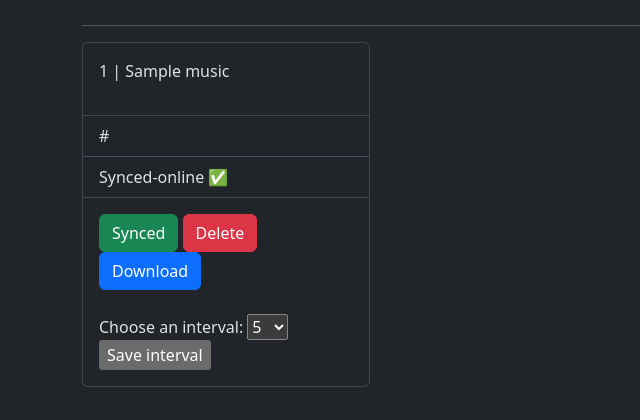
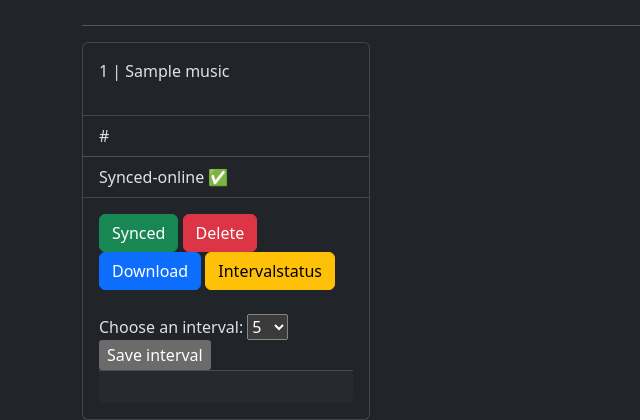
Before and after one commit to thijstakken/MusicService, a Flask app: page / in a window 1280 px wide. Shown: the part 428-848 px from the top of the page, without its empty margins (0-640 px from the left). Before the commit the page ends 815 px from the top, so only its background shows below. Run offline with Flask 3, Linux system fonts and the light colour scheme; tables that the repository leaves empty hold one stand-in row (values such as "Sample post"); some libraries are stand-ins or nearby versions.

Commit message:
Add interval status feature to music cards, not working fully yet

```diff
--- a/web/app.py
+++ b/web/app.py
@@ -1,4 +1,5 @@
 from __future__ import unicode_literals
+from datetime import datetime
 from flask import Flask, render_template, request, redirect, url_for, send_file, flash
 from flask_sqlalchemy import SQLAlchemy
 from werkzeug.utils import secure_filename
@@ -259,7 +260,7 @@
 
     # at the moment it accepts everything. but it should only allow integers as input.
     # close this down somewhere so only integers are allowed through this method.
-    interval = request.args.get('interval', None) # None is the default value
+    interval = request.args.get('interval', None) # None is the default value if no interval is specified
 
     music = Music.query.filter_by(id=music_id).first()
     music.interval = interval
@@ -276,6 +277,7 @@
 # this will be used to check if the playlist/song needs to be downloaded again
 # if the interval time has passed, then the playlist/song will be downloaded again
 # this will be used to keep the music up to date
+# this only schedules jobs for playlists that already exist in the database on boot
 def scheduleJobs():
     # get all the playlists/songs
     music_list = Music.query.all()
@@ -287,7 +289,7 @@
 
         # https://github.com/dbader/schedule
         # https://schedule.readthedocs.io/en/stable/
-        schedule.every(interval).minutes.do(downloadmusic,music.id)
+        schedule.every(interval).minutes.do(downloadmusic,music.id).tag(music.id)
         print("Interval set for:", music.title, interval, "minutes")
 
     print('here are all jobs', schedule.get_jobs())
@@ -299,6 +301,24 @@
     while True:
         schedule.run_pending()
         time.sleep(1)
+
+
+# this function can get the time left before the playlist will be downloaded again
+@app.route("/intervalstatus/<int:music_id>")
+def intervalStatus(music_id):
+
+    time_of_next_run = schedule.next_run(music_id)
+    # get current time
+    time_now = datetime.now()
+    # calculate time left before next run
+    time_left = time_of_next_run - time_now
+
+    print("Time left before next run:", time_left)
+    time_left = time_left.seconds
+
+    # return the time left before the next run
+    return str(time_left)
+
 
 # YT-DLP logging
 class MyLogger(object):
--- a/web/templates/base.html
+++ b/web/templates/base.html
@@ -65,6 +65,7 @@
                         {% endif %}
                         <a class="btn btn-danger" href="/delete/{{ music.id }}">Delete</a>
                         <a class="btn btn-primary" href="/download/{{ music.id }}">Download</a>
+                        <a class="btn btn-warning" href="/intervalstatus/{{ music.id }}">Intervalstatus</a>
                         <br><br>
                         <form action="/interval/{{ music.id }}">
                             <label for="cars">Choose an interval:</label>
@@ -76,12 +77,57 @@
                             </select>
                             <input type="submit" value="Save interval">
                           </form>
+                        <div class="card-footer text-muted">
+                            <!-- <p id="intervalStatus"></p> seconds -->
+                            <p id="music.id.intervalStatus"></p>
+                        </div>
                     </div>
                 </div>
             </div>
         {% endfor %}
         </div>
     </div>
+
+    <script src="https://ajax.googleapis.com/ajax/libs/jquery/3.5.1/jquery.min.js"></script>
+
+    <!--
+    <script>
+    $(document).ready(function(){
+        $.get("/intervalstatus/4", function(data, status){
+            // Display the result in an HTML element with the id "intervalStatus"
+            $("#intervalStatus").html(data);
+        });
+    });
+    </script>
+-->
+<!--
+    <script>
+    $(document).ready(function(){
+        $(".card-body").each(function() {
+            var cardId = $(this).attr('id');
+            $.get("/intervalstatus/" + cardId, function(data, status){
+                // Display the result in an HTML element with the id "intervalStatus" inside this card
+                $("#" + cardId + " .intervalStatus").html(data);
+            });
+        });
+    });
+    </script>
+-->
+
+    <script>
+    $(document).ready(function(){
+        $(".card-body").each(function() {
+            var musicId = $(this).find('a.btn-warning').attr('href').split('/')[2];
+            var intervalStatusElement = $(this).find('.card-footer p');
+
+            $.get("/intervalstatus/" + musicId, function(data, status){
+                // Display the result in the p element inside this card's footer
+                $(intervalStatusElement).html(data);
+            });
+        });
+    });
+    </script>
+
 </body>
 
 </html>
```
